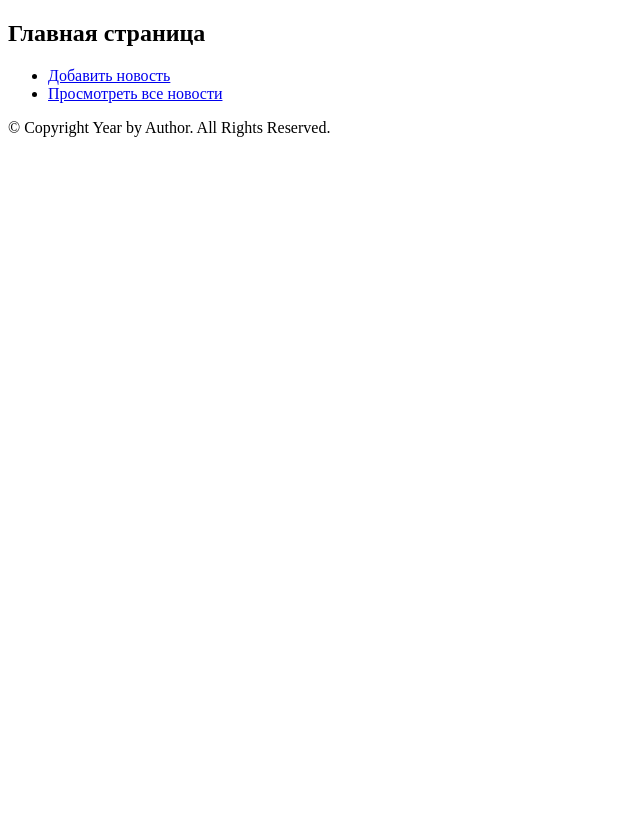
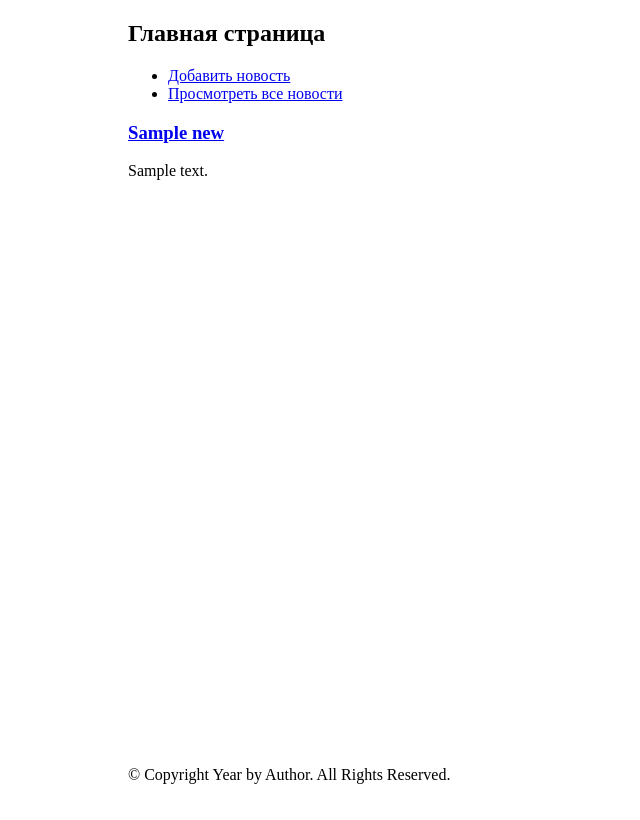
Before and after one commit to semho/site_for_PHP2, a PHP site: page / in a window 1280 px wide. Shown: the whole page, without its empty margins (0-640 px from the left). Before the commit the page ends 137 px from the top, so only its background shows below. Run offline with PHP 8.4, Linux system fonts and the light colour scheme; tables that the repository leaves empty or names only in its code hold one stand-in row (values such as "Sample post"); some libraries are stand-ins or nearby versions.

Commit message:
Вывод новостей на главной странице, отсортированных в обратном порядке

```diff
--- a/css/style.css
+++ b/css/style.css
@@ -0,0 +1,18 @@
+html, body{
+    height: 100%;
+}
+body {
+    margin: auto;
+    width: 80%;
+}
+#main{
+    height: auto !important;
+    margin: 0 auto -60px;
+    min-height: 100%;
+}
+footer{
+    height: 30px;
+}
+footer div{
+    line-height: 30px;
+}
--- a/index.php
+++ b/index.php
@@ -25,10 +25,30 @@
             <li><a href="#">Добавить новость</a></li>
             <li><a href="#">Просмотреть все новости</a></li>
         </ul>
+
+    <?
+    $resultat = mysql_query("SELECT * FROM news ORDER BY data_a DESC",$db);
+    $array = mysql_fetch_array($resultat);
+    if(!$array){
+        die(mysql_error());
+    }else{
+        do
+        {?>
+            <div class ="news">
+                <h3><a href = "/page.php?id=<?=$array['id']?>" ><?=$array['title']?></a></h3>
+                <div><?=$array['text']?></div>
+            </div>
+        <?
+        }
+        while($array = mysql_fetch_array($resultat));
+    }
+    ?>
 </section>
 
 <footer>
+    <div>
     © Copyright Year by Author. All Rights Reserved.
+    </div>
 </footer>
 
 </body>
```
